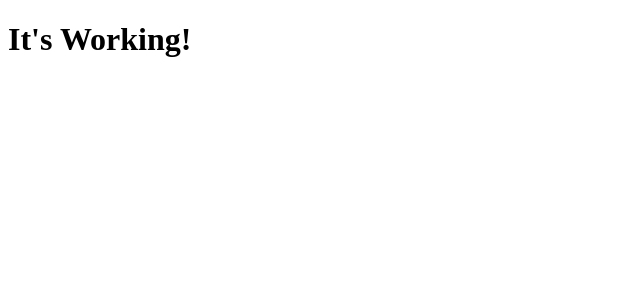
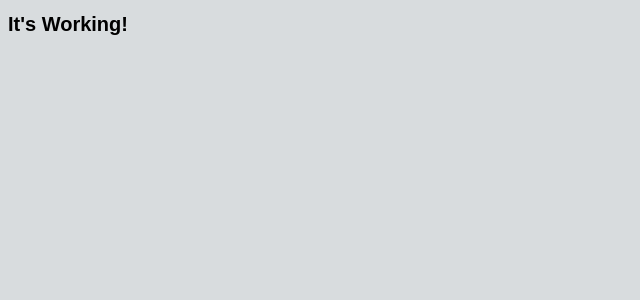
Before and after one commit to mattdevio/Portfolio5, a React app: page / in a window 1280 px wide. Shown: the top 300 px of the page, without its empty margins (0-640 px from the left). Built offline with nearby package versions, Linux system fonts and the light colour scheme; the HTML template or start-up script is replaced by a standard one.

Commit message:
Setup all the files needed to run css modules

```diff
--- a/package.json
+++ b/package.json
@@ -28,6 +28,7 @@
     "eslint-plugin-import": "^2.8.0",
     "eslint-plugin-jsx-a11y": "^6.0.3",
     "eslint-plugin-react": "^7.6.1",
+    "extract-text-webpack-plugin": "^3.0.2",
     "html-webpack-plugin": "^2.30.1",
     "pug": "^2.0.0-rc.4",
     "pug-loader": "^2.3.0",
--- /dev/null
+++ b/src/index.css
@@ -0,0 +1,20 @@
+/* Global CSS Data */
+:root {
+  --coal:    #222628;
+  --silver:  #6d6065;
+  --iron:    #d8dcde;
+  --green:   #bdc33f;
+  --pea:     #778614;
+  --blue:    #3a5369;
+
+  --font: "hypatia-sans-pro", sans-serif;
+}
+
+body {
+  background: var(--iron);
+  font-family: var(--font);
+  font-size: 62.5%;
+}
+* {
+  box-sizing: border-box;
+}
--- a/src/index.jsx
+++ b/src/index.jsx
@@ -2,9 +2,11 @@ import React from 'react'
 import ReactDOM from 'react-dom'
 import { BrowserRouter as Router } from 'react-router-dom'
 
+import styles from './index.css'
+
 ReactDOM.render(
   <Router>
-    <h1>It&#39;s Working!</h1>
+    <h1 className={styles.test}>It&#39;s Working!</h1>
   </Router>,
   document.getElementById('root'),
 )
--- a/webpack.config.js
+++ b/webpack.config.js
@@ -1,11 +1,18 @@
 const webpack = require('webpack')
 const HtmlWebpackPlugin = require('html-webpack-plugin')
+const ExtractTextPlugin = require("extract-text-webpack-plugin")
 const path = require('path')
 
 //
 const sourceMap = process.env.NODE_ENV === 'development'
   ? 'inline-source-map'
   : 'source-map'
+const styleLine = [
+  'style-loader',
+  '!css-loader',
+  '?modules=true',
+  '&localIdentName=[name]__[local]___[hash:base64:5]'
+].join('')
 
 module.exports = {
   entry: {
@@ -57,6 +64,14 @@ module.exports = {
         test: /\.pug$/,
         use: 'pug-loader',
       },
+      // Load CSS Styles
+      {
+        test: /\.css$/,
+        use: ExtractTextPlugin.extract({
+            fallback: 'style-loader',
+            use: 'css-loader?modules,localIdentName="[name]-[local]-[hash:base64:6]"'
+        }),
+      },
     ],
   },
 
@@ -78,6 +93,11 @@ module.exports = {
       author: 'Matthew Greenberg',
       template: './src/template/index.pug',
     }),
+    // Don't bundle CSS Into Webpack, use a seperate file
+    new ExtractTextPlugin({
+      filename: 'app.css',
+      allChunks: true
+    }),
   ],
 
 } // end of module.exports
```
Also changed, not shown: 2 other files (tests, documents, lock files or other folders).
